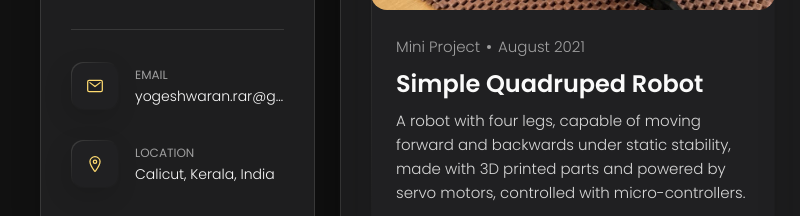
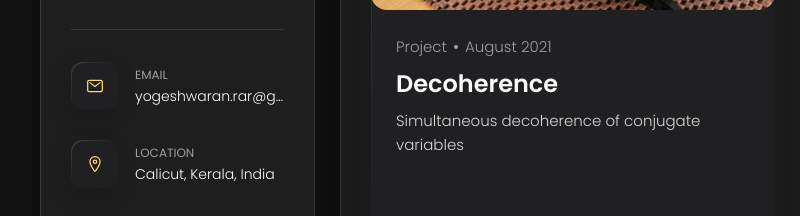
Before and after one commit to qubit-2/yogesh, a plain HTML site: page index.html in a window 1280 px wide. Both pictures are taken after a click on the button "Projects". Shown: the part 409-625 px from the top of the page, 0-800 px from the left. Drawn offline with nearby package versions, Linux system fonts and the light colour scheme.

Commit message:
Update index.html

```diff
--- a/index.html
+++ b/index.html
@@ -490,23 +490,23 @@
               <a href="https://www.hackster.io/rbnsmathew/simple-quadruped-robot-ebe1fd">
 
                 <figure class="blog-banner-box">
-                  <img src="./assets/images/robot.jpg" alt="Simple quadruped robot" loading="lazy">
+                  <img src="./assets/images/robot.jpg" alt="Decoherence" loading="lazy">
                 </figure>
 
                 <div class="blog-content">
 
                   <div class="blog-meta">
-                    <p class="blog-category">Mini Project</p>
+                    <p class="blog-category">Project</p>
 
                     <span class="dot"></span>
 
                     <time datetime="2021-08">August 2021</time>
                   </div>
 
-                  <h3 class="h3 blog-item-title">Simple quadruped robot</h3>
+                  <h3 class="h3 blog-item-title">Decoherence</h3>
 
                   <p class="blog-text">
-                    A robot with four legs, capable of moving forward and backwards under static stability, made with 3D printed parts and powered by servo motors, controlled with micro-controllers.
+                    Simultaneous decoherence of conjugate variables
                   </p>
 
                 </div>
```
